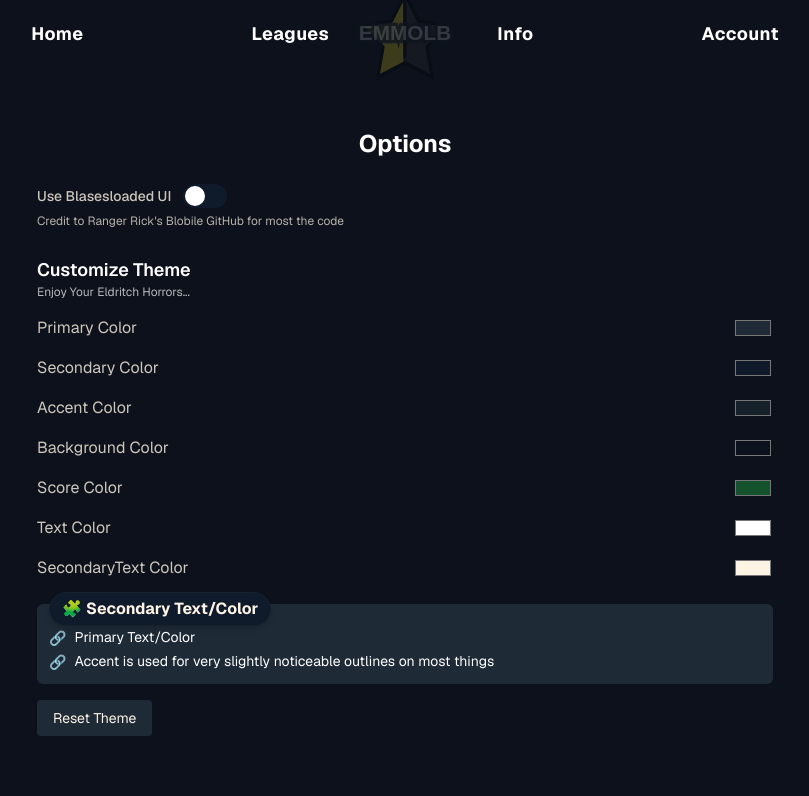
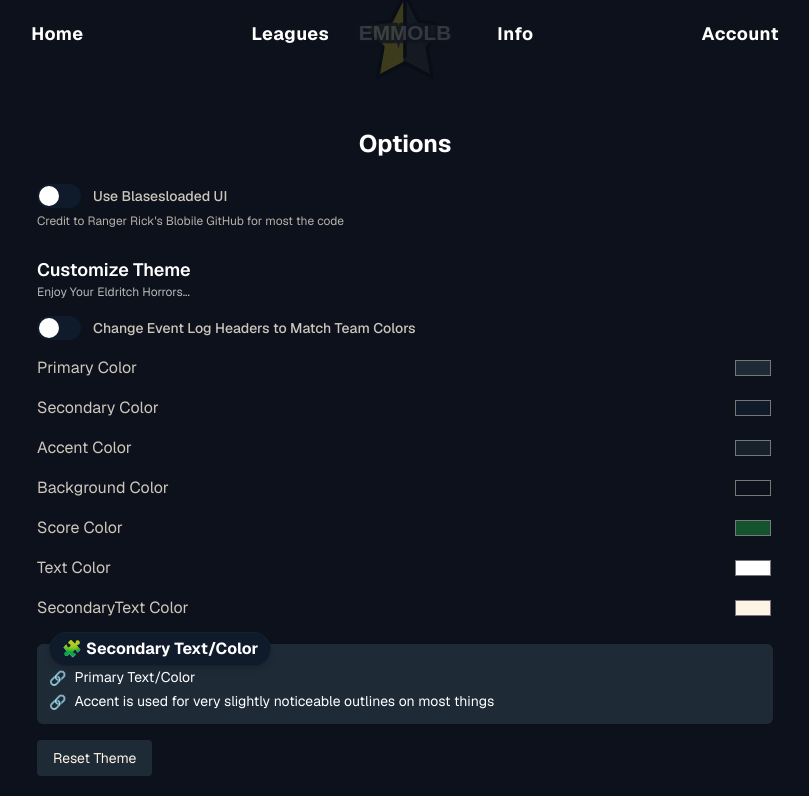
Before and after one commit to LunarianNova/emmolb, a Next.js app: page /options in a window 1280 px wide. Shown: the top 796 px of the page, without its empty margins (235-1044 px from the left). Built offline with nearby package versions, Linux system fonts and the light colour scheme.

Commit message:
Header Accesibility

```diff
--- a/src/app/options/page.tsx
+++ b/src/app/options/page.tsx
@@ -25,7 +25,6 @@ export default function OptionsPage() {
         <div className="min-h-screen bg-theme-background text-theme-text font-sans p-4 pt-20 max-w-3xl mx-auto">
             <div className="text-2xl font-bold text-center mb-6">Options</div>
             <label className="flex items-center space-x-3 cursor-pointer select-none">
-                <span className="text-sm font-medium text-theme-secondary opacity-80">Use Blasesloaded UI</span>
                 <div className="relative">
                     <input
                     type="checkbox"
@@ -36,11 +35,25 @@ export default function OptionsPage() {
                     <div className="w-11 h-6 rounded-full transition-colors" style={{ backgroundColor: settings.useBlasesloaded ? 'var(--theme-primary)' : 'var(--theme-secondary)'}} />
                     <div className="absolute top-0.5 left-0.5 w-5 h-5 bg-white rounded-full transition-transform peer-checked:translate-x-5" />
                 </div>
+                <span className="text-sm font-medium text-theme-secondary opacity-80">Use Blasesloaded UI</span>
             </label>
             <Link href='https://github.com/RangerRick/blobile' className="text-theme-secondary opacity-70 text-xs text-bottom hover:underline">Credit to Ranger Rick's Blobile GitHub for most the code</Link>
             <div className="mt-6 space-y-4 mb-10">
                 <h2 className="text-lg font-semibold mb-0">Customize Theme</h2>
                 <p className="text-xs text-color-secondary opacity-70">Enjoy Your Eldritch Horrors...</p>
+                <label className="flex items-center space-x-3 cursor-pointer select-none">
+                    <div className="relative">
+                        <input
+                        type="checkbox"
+                        checked={settings.useTeamColoredHeaders}
+                        onChange={(e) => updateSetting('useTeamColoredHeaders', e.target.checked)}
+                        className="sr-only peer"
+                        />
+                        <div className="w-11 h-6 rounded-full transition-colors" style={{ backgroundColor: settings.useTeamColoredHeaders ? 'var(--theme-primary)' : 'var(--theme-secondary)'}} />
+                        <div className="absolute top-0.5 left-0.5 w-5 h-5 bg-white rounded-full transition-transform peer-checked:translate-x-5" />
+                    </div>
+                    <span className="text-sm font-medium text-theme-secondary opacity-80">Change Event Log Headers to Match Team Colors</span>
+                </label>
                 {(['primary', 'secondary', 'accent', 'background', 'score', 'text', 'secondaryText'] as (keyof ThemeColors)[]).map((key) => (
                     <div key={key} className="flex items-center justify-between">
                         <label className="capitalize text-md text-theme-secondary opacity-80">{key} color</label>
--- a/src/components/EventBlock.tsx
+++ b/src/components/EventBlock.tsx
@@ -31,7 +31,8 @@ function useHighlightEventOnHash() {
 interface EventBlockProps {
   emoji?: string;
   title?: string;
-  color?: string,
+  color?: string;
+  titleColor?: string;
   messages: EventMessage[];
   onClick?: () => void;
 }
@@ -43,13 +44,29 @@ type EventMessage = {
   pitchZone?: string | null;
 }
 
-export function EventBlock({ emoji, title, color, messages, onClick }: EventBlockProps) {
+function getLuminance(hex: string): number {
+    const c = hex.charAt(0) === '#' ? hex.substring(1) : hex;
+    const r = parseInt(c.substring(0, 2), 16) / 255;
+    const g = parseInt(c.substring(2, 4), 16) / 255;
+    const b = parseInt(c.substring(4, 6), 16) / 255;
+    const [R, G, B] = [r, g, b].map((ch) =>
+        ch <= 0.03928 ? ch / 12.92 : Math.pow((ch + 0.055) / 1.055, 2.4)
+    );
+    return 0.2126 * R + 0.7152 * G + 0.0722 * B;
+}
+
+function getContrastTextColor(bgHex: string): 'black' | 'white' {
+    const luminance = getLuminance(bgHex);
+    return luminance > 0.179 ? 'black' : 'white';
+}
+
+export function EventBlock({ emoji, title, color, titleColor, messages, onClick }: EventBlockProps) {
   useHighlightEventOnHash();
-  const bgColor = color ?? '--bg-theme-secondary';
+  const bgColor = color ?? '--bg-theme-primary';
   return (
     <div className="relative mt-6">
       {(emoji || title) && (
-        <div className={`absolute -top-3 left-3 z-10 inline-block rounded-full px-3 py-1 text-base font-bold text-theme-secondary bg-theme-secondary border border-theme-accent shadow-md ${onClick?'cursor-pointer':''}`} onClick={onClick}>
+        <div className={`absolute -top-3 left-3 z-10 inline-block rounded-full px-3 py-1 text-base font-bold text-theme-secondary border border-theme-accent shadow-md ${onClick?'cursor-pointer':''}`} onClick={onClick} style={{background: titleColor ? `#${titleColor}` : 'var(--theme-secondary)', color: titleColor ? getContrastTextColor(titleColor) : 'var(--theme-text)'}}>
           {emoji && <span className="mr-1">{emoji}</span>}
           {title}
         </div>
--- a/src/components/LiveGame.tsx
+++ b/src/components/LiveGame.tsx
@@ -7,6 +7,7 @@ import { GameStateDisplay } from '@/components/GameStateDisplay';
 import { EventBlock } from './EventBlock';
 import { CopiedPopup } from './CopiedPopup';
 import PlayerStats from './PlayerStats';
+import { useSettings } from './Settings';
 
 type Event = any; // ahhhh
 
@@ -21,6 +22,7 @@ type EventBlockGroup = {
   emoji?: string;
   title?: string;
   color?: string;
+  titleColor?: string;
   messages: EventMessage[];
   onClick?: any;
 };
@@ -53,6 +55,7 @@ export default function LiveGame({ awayTeam, homeTeam, initialData, gameId }: {
   const players: Record<string, any> = {};
   const homePlayers: string[] = [];
   const awayPlayers: string[] = [];
+  const { settings } = useSettings();
 
   for (const player of awayTeam.Players) {
     const fullName = `${player.FirstName} ${player.LastName}`
@@ -153,7 +156,7 @@ useEffect(() => {
 }, [gameId]);
 
 
-function getBlockMetadata(message: string): { emoji?: string; title?: string, onClick?: () => void } | null {
+function getBlockMetadata(message: string): { emoji?: string; title?: string, titleColor?: string, onClick?: () => void } | null {
   if (message.includes('Now batting')) {
     const match = message.match(/Now batting: (.+)/);
     const player = match ? match[1].split("(")[0].trim() : null;
@@ -162,13 +165,13 @@ function getBlockMetadata(message: string): { emoji?: string; title?: string, on
         emoji = awayPlayers.includes(player) ? data.AwayTeamEmoji : data.HomeTeamEmoji;
         emoji = (data.AwayTeamEmoji === data.HomeTeamEmoji) ? awayPlayers.includes(player) ? emoji + "✈️" : emoji + "🏠" : emoji;
     }
-    return player && emoji ? { emoji: emoji, title: player, onClick: () => {setSelectedPlayer(player); setShowStats(true);} } : null;
+    return player && emoji ? { emoji: emoji, titleColor: settings.useTeamColoredHeaders ? awayPlayers.includes(player) ? data.AwayTeamColor : data.HomeTeamColor : null, title: player, onClick: () => {setSelectedPlayer(player); setShowStats(true);} } : null;
   }
 
   if (message.includes('"')) return { emoji: '🤖', title: 'ROBO-UMP' };
   if (message.includes('mound visit')) return { emoji: '🚶', title: 'Mound Visit' };
-  if (message.includes('7.') && message.includes(awayPlayers[0])) return { emoji: awayTeam.Emoji, title: 'Away Lineup' };
-  if (message.includes('7.') && message.includes(homePlayers[0])) return { emoji: homeTeam.Emoji, title: 'Home Lineup' };
+  if (message.includes('7.') && message.includes(awayPlayers[0])) return { emoji: awayTeam.Emoji, title: 'Away Lineup', titleColor: settings.useTeamColoredHeaders ? data.AwayTeamColor : null };
+  if (message.includes('7.') && message.includes(homePlayers[0])) return { emoji: homeTeam.Emoji, title: 'Home Lineup', titleColor: settings.useTeamColoredHeaders ? data.HomeTeamColor : null};
   if (message.includes('End') || message.includes('@') || message.includes('Start of the top of the 1st') || message.includes('Final score:')) return { emoji: 'ℹ️', title: 'Game Info' };
 
 
@@ -296,7 +299,7 @@ const groupedEvents = groupEventLog(eventLog);
 
         <div className="mt-6 space-y-4">
             {groupedEvents.map((block, idx) => (
-                <EventBlock key={idx} emoji={block.emoji} title={block.title} color={block.color} messages={block.messages} onClick={block.onClick ? block.onClick : undefined}/>
+                <EventBlock key={idx} emoji={block.emoji} title={block.title} color={block.color} titleColor={block.titleColor} messages={block.messages} onClick={block.onClick ? block.onClick : undefined}/>
             ))}
         </div>
 
--- a/src/components/SJW.tsx
+++ /dev/null
@@ -1,15 +0,0 @@
-'use client';
-
-import { useEffect } from 'react';
-
-export default function ServiceWorkerRegister() {
-  useEffect(() => {
-    if ('serviceWorker' in navigator) {
-      navigator.serviceWorker.register('/sw.js')
-        .then((reg) => console.log('Service Worker registered', reg))
-        .catch((err) => console.error('SW registration failed:', err));
-    }
-  }, []);
-
-  return null;
-}
--- a/src/components/Settings.tsx
+++ b/src/components/Settings.tsx
@@ -19,6 +19,7 @@ export type ThemeColors = {
 
 type Settings = {
   useBlasesloaded: boolean;
+  useTeamColoredHeaders: boolean;
   theme?: ThemeColors;
   [key: string]: any;
 };
@@ -33,6 +34,7 @@ type SettingsContextType = {
 
 const defaultSettings: Settings = {
   useBlasesloaded: false,
+  useTeamColoredHeaders: false,
   theme: {
     primary: '#1e2a36',
     secondary: '#0f1a2b',
```
Also changed, not shown: 1 other file (tests, documents, lock files or other folders).
